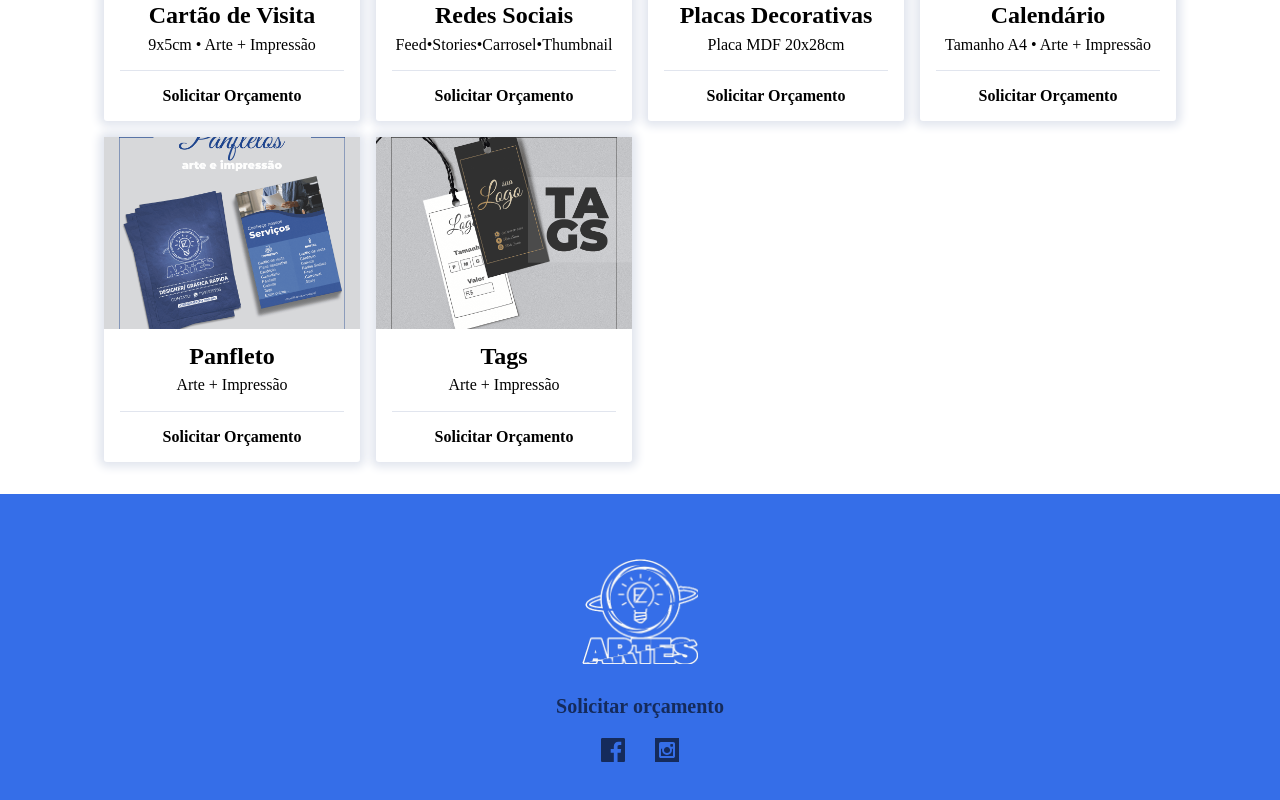
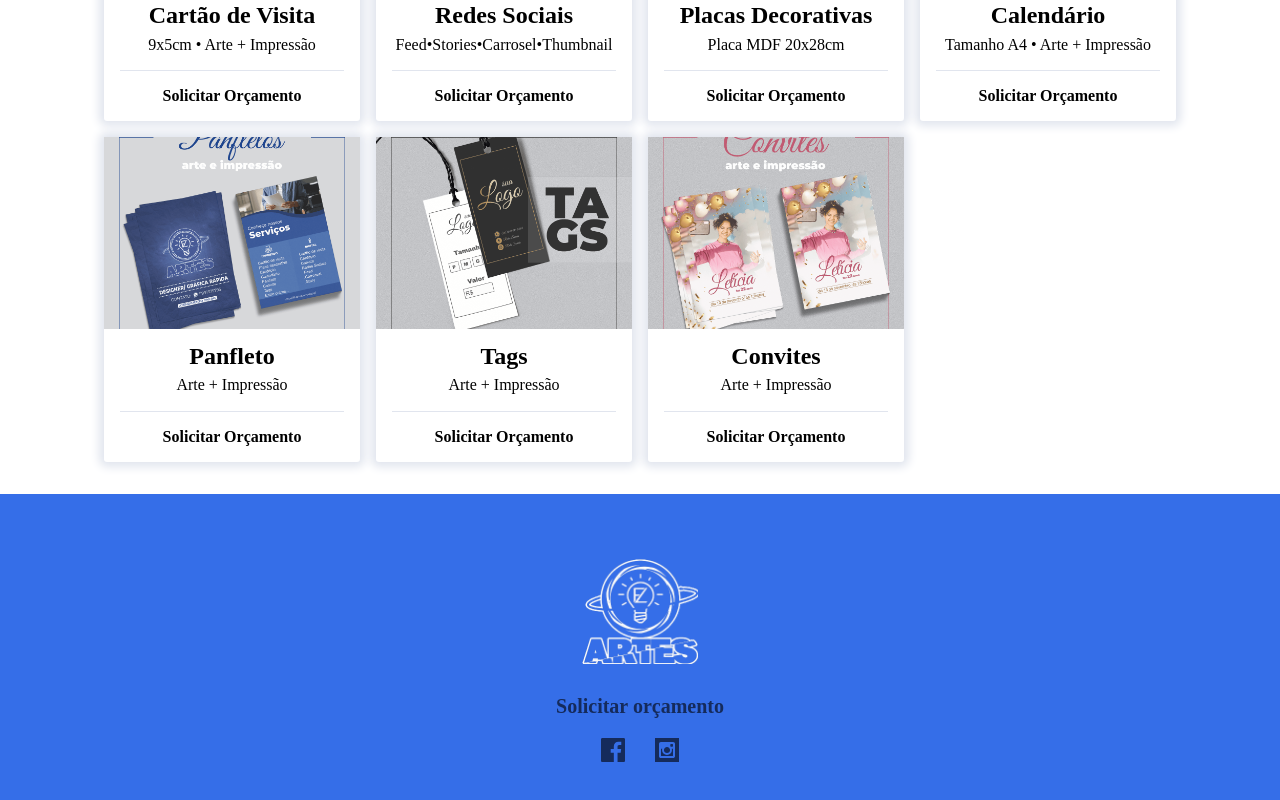
Before and after one commit to LBrancaglione/flArtes, a React (Create React App) app: page / in a window 1280 px wide. Shown: the part 2894-3694 px from the top of the page. Built offline with nearby package versions, Linux system fonts and the light colour scheme; a web font is replaced by a local one.

Commit message:
new item add

```diff
--- a/src/App.tsx
+++ b/src/App.tsx
@@ -11,6 +11,7 @@ import redesSociais from './images/redessociais.jpg'
 import visitCard from './images/visitCard.jpg'
 import panfleto from './images/panfleto.png'
 import tags from './images/tags.png'
+import convite from './images/convite.png'
 
 const App = () => {
   return (
@@ -60,6 +61,11 @@ const App = () => {
             title="Tags"
             description="Arte + Impressão"
           />
+           <Cards
+            img={convite}
+            title="Convites"
+            description="Arte + Impressão"
+          />
         </C.cardWrapper>
       </div>
       <div id="contact">
```
Also changed, not shown: src/images/convite.png (added).
